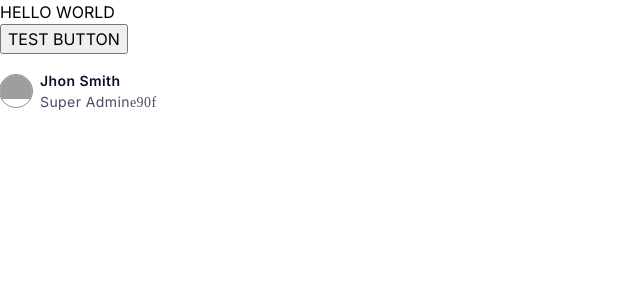
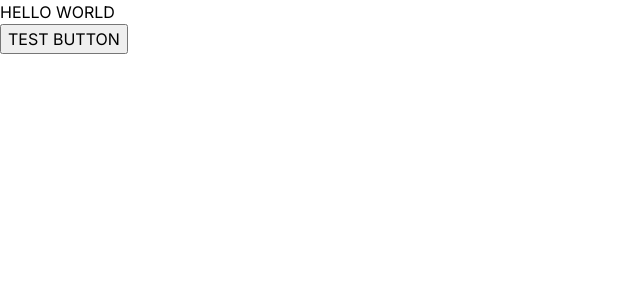
Before and after one commit to yuliapakhachuk/Amity-angular, an Angular app: page / in a window 1280 px wide. Shown: the top 300 px of the page, without its empty margins (0-640 px from the left). Built offline with nearby package versions, Linux system fonts and the light colour scheme; grey boxes are pictures that could not be loaded.

Commit message:
added basic profile

```diff
--- a/src/app/app.component.html
+++ b/src/app/app.component.html
@@ -1,5 +1,4 @@
 <div class="app-module">
   <p>HELLO WORLD</p>
   <button class="logo-page_btn__special">TEST BUTTON</button>
-  <app-user-avatar></app-user-avatar>
 </div>
--- a/src/app/user-avatar/user-avatar.component.html
+++ b/src/app/user-avatar/user-avatar.component.html
@@ -1,9 +1,13 @@
 <div class="user-avatar">
-    <div class="user-avatar_image-picture">
-        <img class="" [src]="user.avatarUrl" alt="name">
+    <div class="user-avatar_image-picture"
+    [ngClass]="{emptyPhoto: isAvatarPhotoDownloaded}"
+
+    >
+        <img *ngIf="user.avatarUrl" class="" [src]="user.avatarUrl" alt="name">
+        <span *ngIf="!user.avatarUrl">{{ user.firstName[0] | uppercase }}</span>
     </div>
     <p class="user-avatar_name">
-        {{ user.name }}
+        {{ user.firstName + " " + user.lastName}}
         <br>
         <span class="user-avatar_role">{{ user.role }}</span>
     </p>
--- a/src/app/user-avatar/user-avatar.component.scss
+++ b/src/app/user-avatar/user-avatar.component.scss
@@ -1,11 +1,22 @@
 @import "../../styles/components/typography";
 
 .user-avatar {
-    padding-top: 16px;
-    padding-bottom: 16px;
+    padding: 16px 8px;
+    width: 248px;
 
     display: flex;
     align-items: center;
+
+    &::after{
+        content: "\e90f";
+        font-family: 'icomoon';
+        font-size: 1em;
+        color: var(--primary-400-color);
+        display: block;
+
+        margin-left: auto;
+    }
+
 
     &_image-picture {
         width: 32px;
@@ -16,8 +27,6 @@
         overflow: hidden;
 
         margin-right: 8px;
-
-        outline: 1px solid rgb(144, 144, 144);
 
         &__photo {
             height: 100%;
@@ -30,10 +39,16 @@
 
     &_role {
         @include body-details-regular(var(--body-text-color));
-    &::after{
-        content: "e90f";
-        font-family: 'icomoon';
-        font-size: 1em;
-    }
     }
 }
+
+.emptyPhoto{
+    background: var(--light-100-color);
+    display: flex;
+    justify-content: center;
+    align-items: center;
+
+    color: var(--light-300-color);
+    font-size: 16px;
+    font-weight: 700;
+}
--- a/src/app/user-avatar/user-avatar.component.ts
+++ b/src/app/user-avatar/user-avatar.component.ts
@@ -8,13 +8,19 @@ import { User } from 'src/models/user';
 })
 export class UserAvatarComponent implements OnInit{
   user: User = {
-    name: "Jhon Smith",
-    role: "Super Admin",
+    firstName: "Ayeni",
+    lastName: "Olohije",
+    role: "Amity Administrator",
     email: "test@gmail.com",
-    avatarUrl: "../../assets/images/user-icon.jpg"
+    phone: "+1 999 399 299",
+    avatarUrl: ""
   }
+
+  isAvatarPhotoDownloaded!: boolean;
 
   constructor() {}
 
-  ngOnInit(): void {  }
+  ngOnInit(): void {
+    this.isAvatarPhotoDownloaded = this.user.avatarUrl === ""
+  }
 }
--- a/src/models/user.ts
+++ b/src/models/user.ts
@@ -1,6 +1,8 @@
 export interface User {
-    name: string,
+    firstName: string,
+    lastName: string,
     role: string,
     email: string,
+    phone: string,
     avatarUrl: string,
 }
--- a/src/styles.css
+++ b/src/styles.css
@@ -1,14 +1,3 @@
 /* You can add global styles to this file, and also import other style files */
-/* @font-face {
-  font-family: 'icomoon';
-  src: url("./assets/fonts/icomoon.eot");
-  src: url("assets/fonts/icomoon.eot#iefix") format("embedded-opentype"),
-  url("./assets/fonts/icomoon.woff") format("woff"),
-  url("./assets/fonts/icomoon.ttf") format("truetype"),
-  url("./assets/fonts/icomoon.svg") format("svg");
-  font-style: normal;
-} */
-html {
-  color: red;
-}
+
 /*# sourceMappingURL=styles.css.map */
--- a/src/styles.scss
+++ b/src/styles.scss
@@ -1,13 +1,5 @@
 /* You can add global styles to this file, and also import other style files */
-@font-face {
-    font-family: 'icomoon';
-    src: url("./assets/fonts/icomoon.eot");
-    src: url("./assets/fonts/icomoon.eot#iefix") format("embedded-opentype"),
-    url("./assets/fonts/icomoon.woff") format("woff"),
-    url("./assets/fonts/icomoon.ttf") format("truetype"),
-    url("./assets/fonts/icomoon.svg") format("svg");
-    font-style: normal;
-}
+
 
 // -------------BASE---------------
 @import './styles/base/reset';
--- a/src/styles/base/_reset.scss
+++ b/src/styles/base/_reset.scss
@@ -1,5 +1,13 @@
 @import url('https://fonts.googleapis.com/css2?family=Inter:wght@400;500;600;700&family=Kaushan+Script&family=Montserrat:wght@400;700&family=Roboto:ital,wght@0,400;1,300&display=swap');
-
+@font-face {
+    font-family: 'icomoon';
+    src: url("../../assets/fonts/icomoon.eot");
+    src: url("../../assets/fonts/icomoon.eot#iefix") format("embedded-opentype"),
+    url("../../assets/fonts/icomoon.woff") format("woff"),
+    url("../../assets/fonts/icomoon.ttf") format("truetype"),
+    url("../../assets/fonts/icomoon.svg") format("svg");
+    font-style: normal;
+}
 
 /*
   1. Use a more-intuitive box-sizing model.
```
